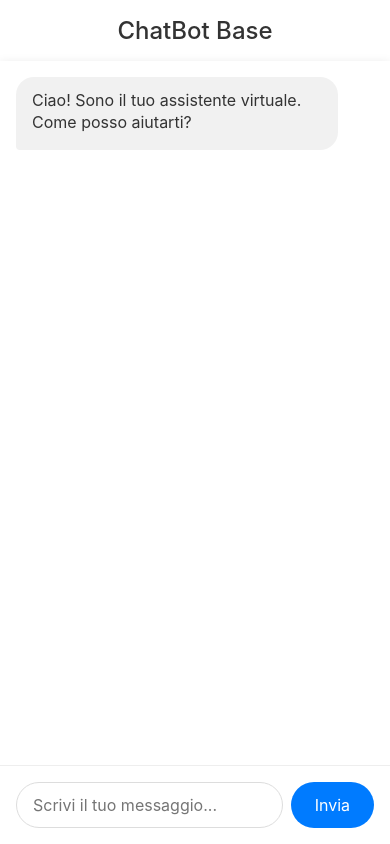
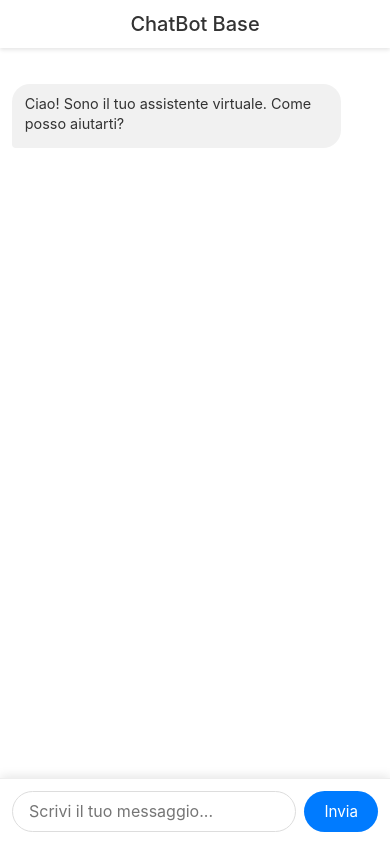
Before and after one commit to aiNicx/chatbot-base, a plain HTML site: page index.html in a window 390 px wide. Drawn offline with Linux system fonts and the light colour scheme.

Commit message:
responsiveness

```diff
--- a/css/style.css
+++ b/css/style.css
@@ -127,18 +127,78 @@ header h1 {
 
 /* Responsive */
 @media (max-width: 768px) {
+    body {
+        height: 100vh;
+        overflow: hidden;
+    }
+
     .container {
         margin: 0;
         height: 100vh;
+        max-width: 100%;
+        padding: 0;
+    }
+
+    header {
+        padding: 0.75rem;
+        position: fixed;
+        top: 0;
+        left: 0;
+        right: 0;
+        z-index: 100;
+    }
+
+    header h1 {
+        font-size: 1.25rem;
     }
 
     .chat-container {
         margin: 0;
         border-radius: 0;
+        position: fixed;
+        top: 0;
+        left: 0;
+        right: 0;
+        bottom: 0;
+        padding-top: calc(3.5rem + 1rem); /* Header height + padding */
+        padding-bottom: calc(4rem + 1rem); /* Input height + padding */
+    }
+
+    .chat-messages {
+        padding: 0.75rem;
+        -webkit-overflow-scrolling: touch; /* Momentum scrolling on iOS */
     }
 
     .message {
         max-width: 90%;
+        padding: 0.6rem 0.8rem;
+        font-size: 0.9rem;
+    }
+
+    .chat-input {
+        position: fixed;
+        bottom: 0;
+        left: 0;
+        right: 0;
+        background: white;
+        padding: 0.75rem;
+        z-index: 100;
+        box-shadow: 0 -2px 10px rgba(0,0,0,0.1);
+    }
+
+    #userInput {
+        padding: 0.6rem 1rem;
+        font-size: 0.95rem;
+    }
+
+    #sendButton {
+        padding: 0.6rem 1.25rem;
+        font-size: 0.95rem;
+    }
+
+    /* Prevent zoom on input focus */
+    #userInput {
+        font-size: 16px; /* Prevents iOS Safari zoom */
     }
 }
 
--- a/index.html
+++ b/index.html
@@ -2,7 +2,7 @@
 <html lang="it">
 <head>
     <meta charset="UTF-8">
-    <meta name="viewport" content="width=device-width, initial-scale=1.0">
+    <meta name="viewport" content="width=device-width, initial-scale=1.0, maximum-scale=1.0, user-scalable=no">
     <title>ChatBot Base</title>
     <link rel="stylesheet" href="css/style.css">
 </head>
@@ -19,11 +19,11 @@
                     <div class="message-time"></div>
                 </div>
             </div>
+        </div>
 
-            <div class="chat-input">
-                <textarea id="userInput" placeholder="Scrivi il tuo messaggio..." rows="1"></textarea>
-                <button id="sendButton">Invia</button>
-            </div>
+        <div class="chat-input">
+            <textarea id="userInput" placeholder="Scrivi il tuo messaggio..." rows="1"></textarea>
+            <button id="sendButton">Invia</button>
         </div>
     </div>
 
--- a/js/chat.js
+++ b/js/chat.js
@@ -28,6 +28,11 @@ class ChatBot {
 
         // Auto-resize textarea
         this.userInput.addEventListener('input', this.autoResizeTextarea.bind(this));
+
+        // Handle window resize
+        window.addEventListener('resize', () => {
+            setTimeout(() => this.scrollToBottom(), 100);
+        });
     }
 
     autoResizeTextarea() {
```
